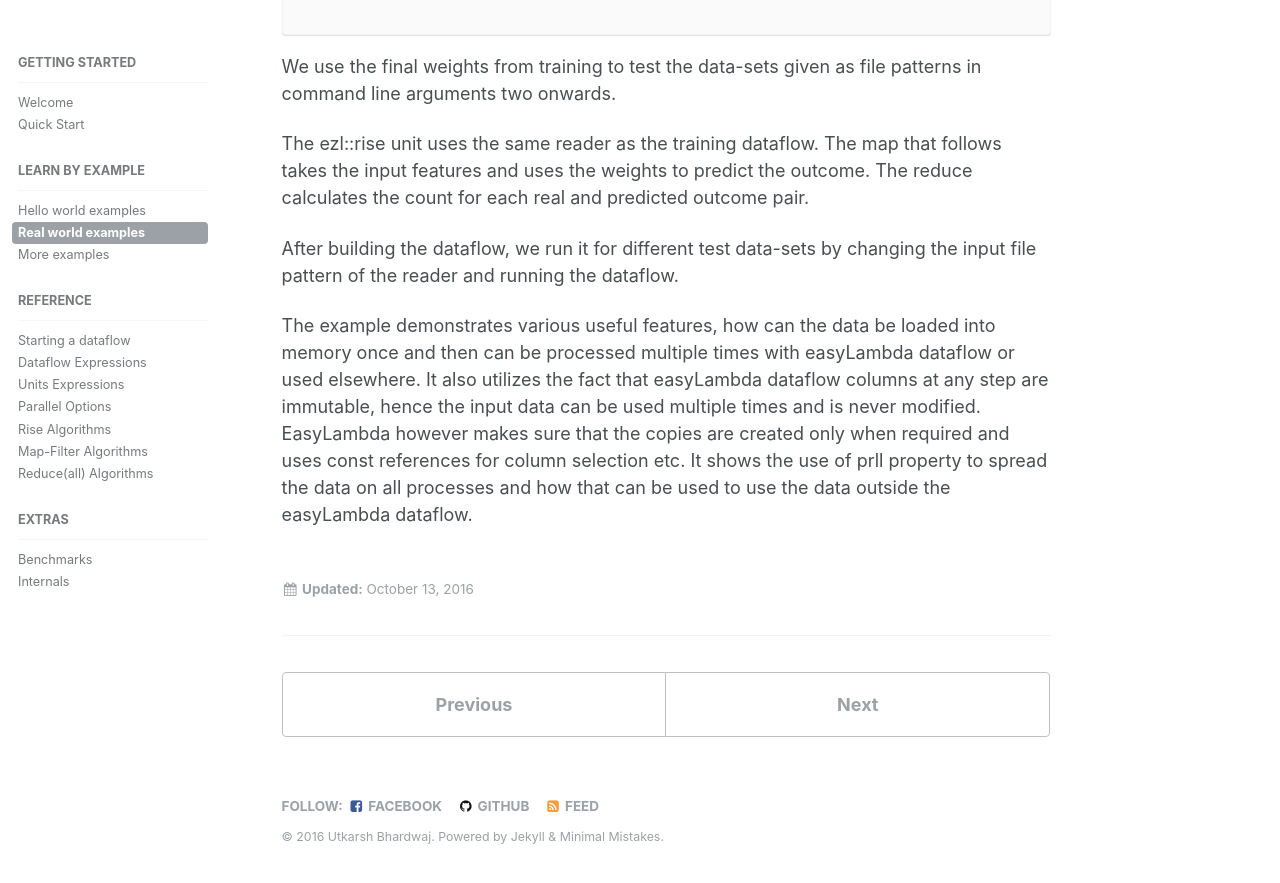
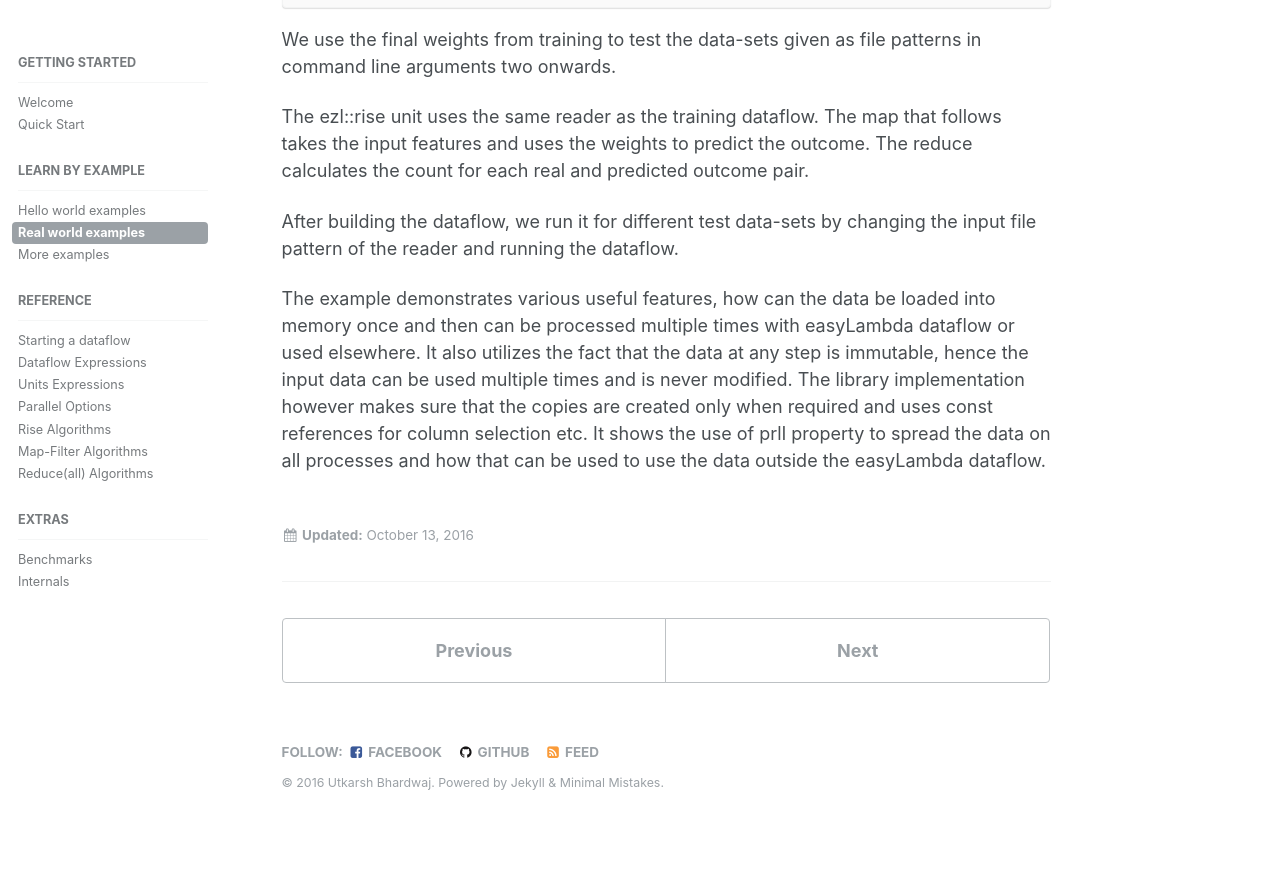
Before and after one commit to haptork/easyLambda, a Jekyll site: the page built from _docs/04-real-world.md, in a window 1280 px wide and 900 px high, scrolled down 9579 px. Shown: the top 883 px of the window. Built offline with Jekyll 4.4.1, drawn with Linux system fonts in a browser that asks for light colours; after the commit the page ends 10425 px from its top, so only the background shows below that; some of the changed text lies outside the part shown.

Commit message:
Update 04-real-world.md

```diff
--- a/_docs/04-real-world.md
+++ b/_docs/04-real-world.md
@@ -336,10 +336,9 @@
 it executes in a single process.
 
 Here, calcnorm map executes in all the processes available to the dataflow since
-we request 1.0 ratio of processes with llmode::task mode. Without the task mode it would
-be 1.0 or all the processes of the source unit rather than the dataflow. By default the
+we request 1.0 ratio of processes with llmode::task mode. By default the
 rows are split between the number of processes in a round robin fashion, however with
-llmode::all we make sure that that all the maps in different processes get all the rows.
+llmode::dupe we make sure that that all the maps in different processes get all the rows.
 
 
 {% highlight cpp %}
@@ -387,9 +386,9 @@
 
 The example demonstrates various useful features, how can the data be loaded into
 memory once and then can be processed multiple times with easyLambda dataflow
-or used elsewhere. It also utilizes the fact that easyLambda dataflow columns
-at any step are immutable, hence the input data can be used multiple times and
-is never modified. EasyLambda however makes sure that the copies are created
+or used elsewhere. It also utilizes the fact that the data
+at any step is immutable, hence the input data can be used multiple times and
+is never modified. The library implementation however makes sure that the copies are created
 only when required and uses const references for column selection etc. It shows
 the use of prll property to spread the data on all processes and how that can
 be used to use the data outside the easyLambda dataflow.
```
Also changed, not shown: other parts of _docs/04-real-world.md (+1 -1 lines).
